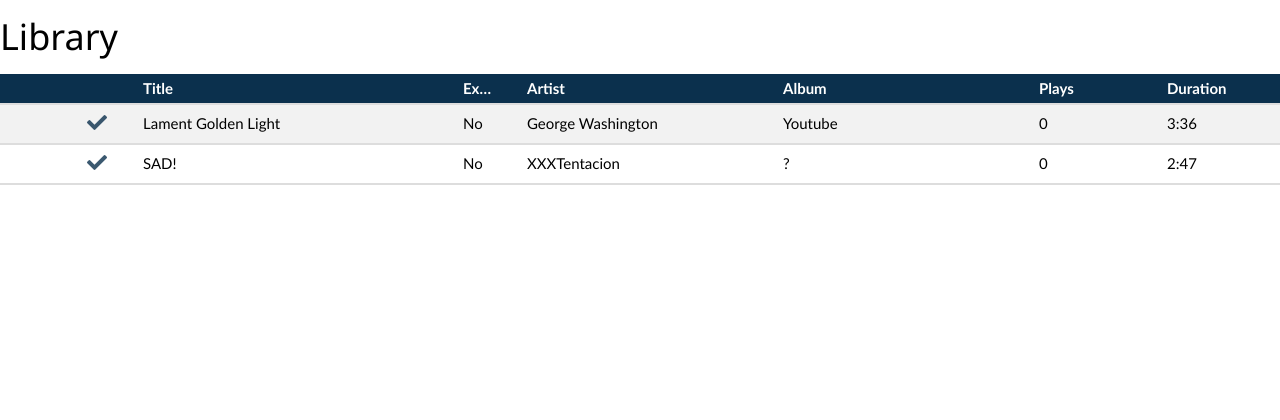
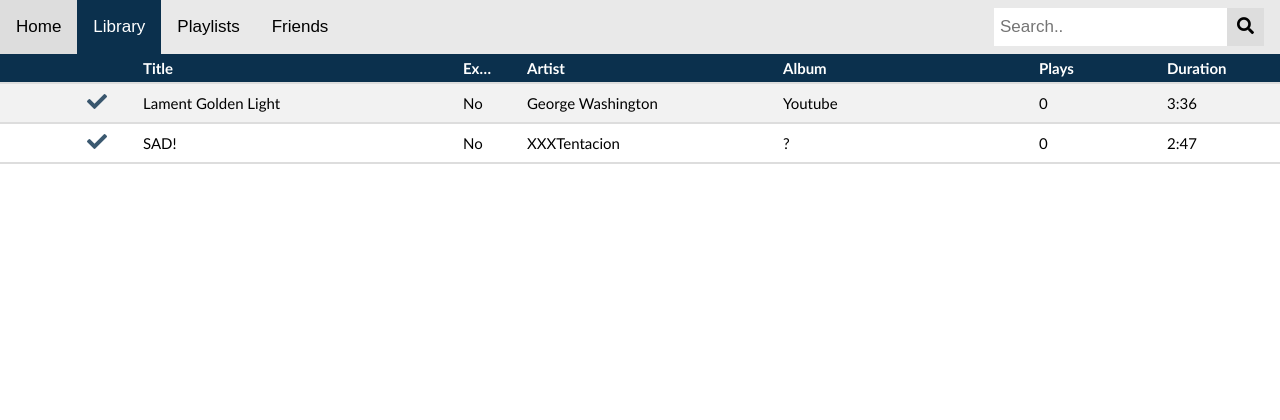
Before and after one commit to jacobeng3l/datify, a Flask app: page /library in a window 1280 px wide. Shown: the top 420 px of the page. Run offline with Flask 2, Linux system fonts and the light colour scheme; the visitor is signed in with stand-in values (Sample User, id 1); data comes from the database, SQL or seed files in the repository; data that the repository does not hold is empty.

Commit message:
Add files via upload

```diff
--- a/templates/library.html
+++ b/templates/library.html
@@ -109,10 +109,89 @@
                 padding: 15px 15px 15px 15px;
             }
 
+            .topnav {
+                overflow: hidden;
+                background-color: #e9e9e9;
+            }
+
+            .topnav a {
+                float: left;
+                display: block;
+                color: black;
+                text-align: center;
+                padding: 14px 16px;
+                text-decoration: none;
+                font-size: 17px;
+            }
+
+            .topnav a:hover {
+                background-color: #ddd;
+                color: black;
+            }
+
+            .topnav a.active {
+                background-color: #0b304d;
+                color: white;
+            }
+
+            .topnav .search-container {
+                float: right;
+            }
+
+            .topnav input[type=text] {
+                padding: 6px;
+                margin-top: 8px;
+                font-size: 17px;
+                border: none;
+            }
+
+            .topnav .search-container button {
+                float: right;
+                padding: 6px 10px;
+                margin-top: 8px;
+                margin-right: 16px;
+                background: #ddd;
+                font-size: 17px;
+                border: none;
+                cursor: pointer;
+            }
+
+            .topnav .search-container button:hover {
+                background: #ccc;
+            }
+
+            @media screen and (max-width: 600px) {
+                .topnav .search-container {
+                  float: none;
+                }
+                .topnav a, .topnav input[type=text], .topnav .search-container button {
+                  float: none;
+                  display: block;
+                  text-align: left;
+                  width: 100%;
+                  margin: 0;
+                  padding: 14px;
+                }
+                .topnav input[type=text] {
+                  border: 1px solid #ccc;
+                }
+            }
+
         </style>
 	</head>
 	<body>
-        <h1>Library</h1>
+        <div class="topnav">
+            <a href="{{ url_for('homepage') }}">Home</a>
+            <a class="active" href="{{ url_for('library') }}">Library</a>
+            <a href="{{ url_for('playlists') }}">Playlists</a>
+            <a href="{{ url_for('friends') }}">Friends</a>
+            <div class="search-container">
+                <form action="{{ url_for('search') }}" method="post">
+                    <input type="text" placeholder="Search.." name="search">
+                    <button type="submit"><i class="fa fa-search"></i></button>
+                </form>
+            </div>
+        </div>
 
         <form action="." method="post">
             {% if data['songs']|length == 0 %}
@@ -259,7 +338,6 @@
                 var hrs = ~~(time / 3600);
                 var mins = ~~((time % 3600) / 60);
                 var secs = ~~time % 60;
-                // Output like "1:01" or "4:03:59" or "123:03:59"
                 var ret = "";
                 if (hrs > 0) {
                     ret += "" + hrs + ":" + (mins < 10 ? "0" : "");
```
Also changed, not shown: templates/search.html (added, +14 -0 lines).
